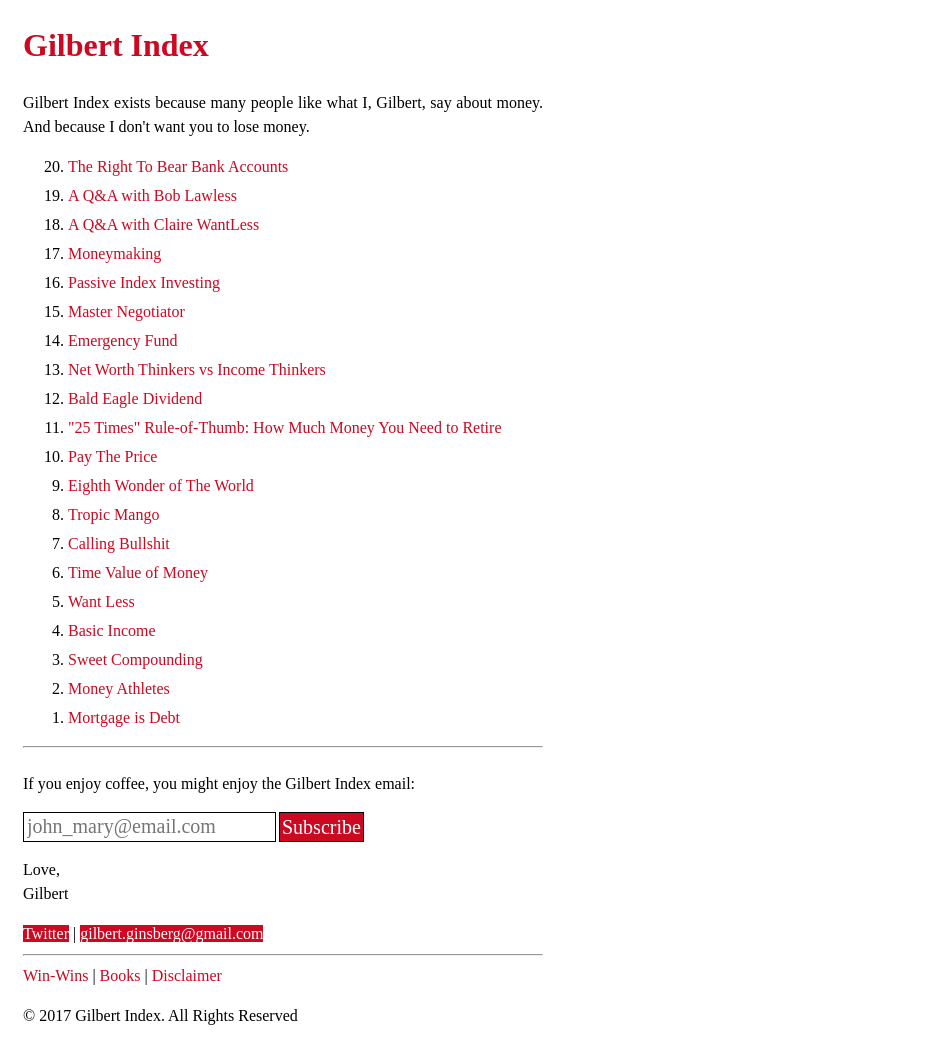
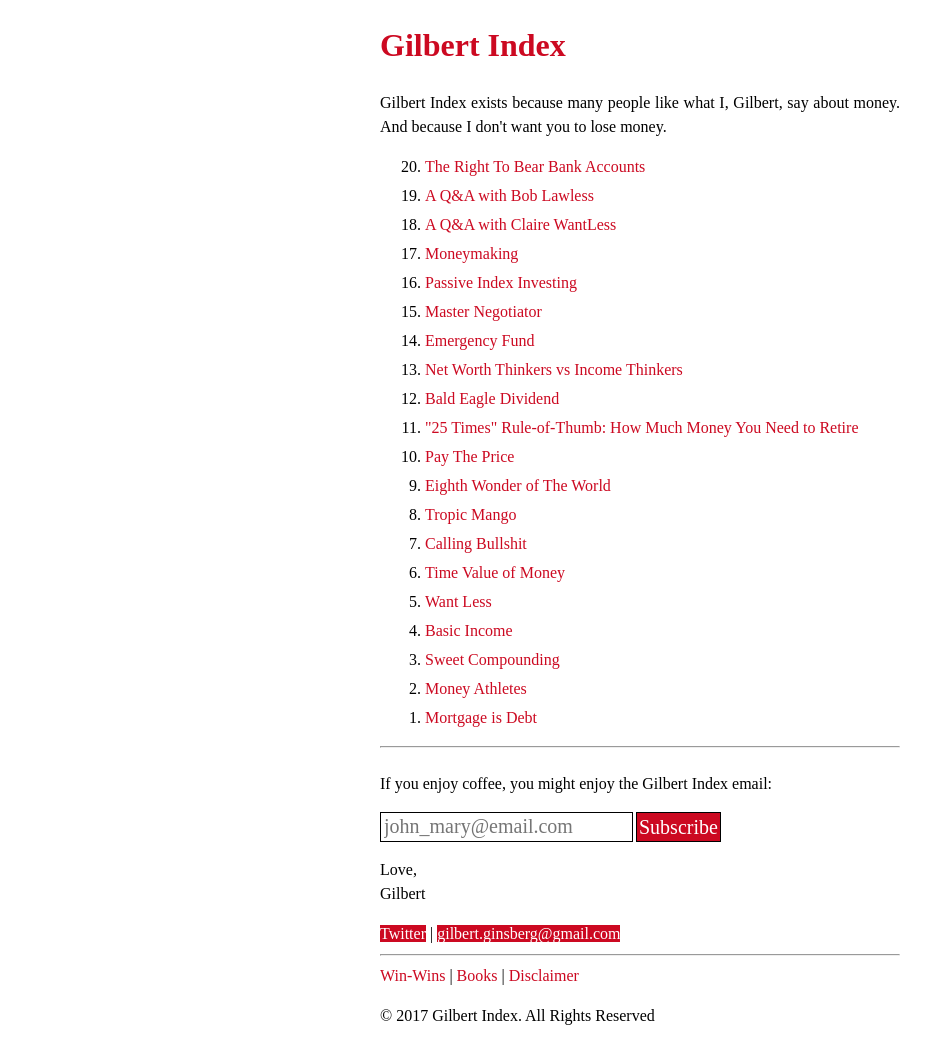
Before and after one commit to danilosierrac/gilbert-index, a Jekyll site: the page built from index.html, in a window 1280 px wide. Shown: the whole page, without its empty margins (0-940 px from the left). Built offline with Jekyll 4.4.1, drawn with Linux system fonts in a browser that asks for light colours.

Commit message:
Updated main.scss
centered the content

```diff
--- a/assets/css/main.scss
+++ b/assets/css/main.scss
@@ -18,7 +18,8 @@ p {
 
 #site-container {
   max-width: 520px;
-  margin: 15px;
+  margin-left: auto;
+  margin-right: auto;
 }
 
 h1, h2 {
```
